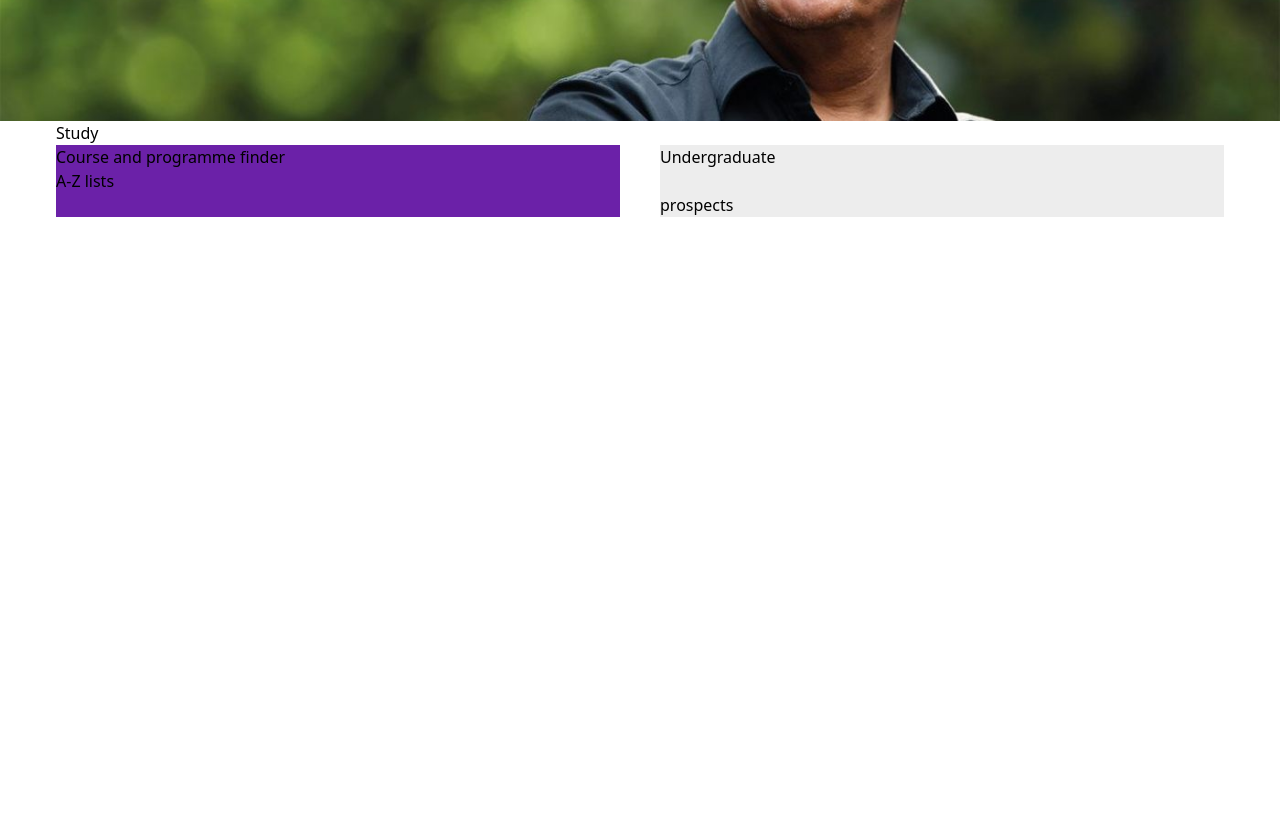
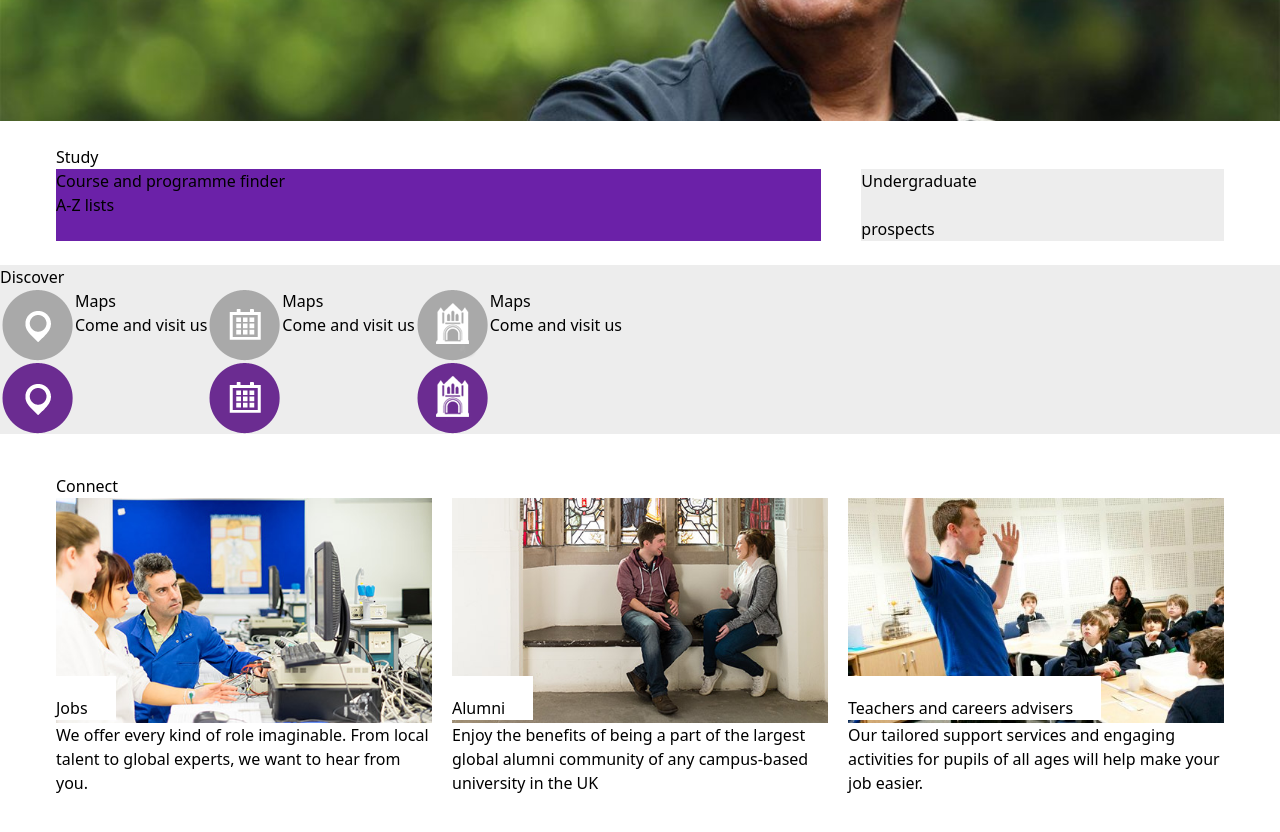
Before and after one commit to Kingcedru/Manchester-Cloned, a website: page index.html in a window 1280 px wide. Shown: the part 440-1272 px from the top of the page. Before the commit the page ends 800 px from the top, so only its background shows below. Drawn offline with Linux system fonts and the light colour scheme.

Commit message:
first commit

```diff
--- a/index.html
+++ b/index.html
@@ -42,12 +42,12 @@
         </div>
       </div>
     </div>
-    <div class="body2 px-14">
+    <div class="body2 px-14 py-6">
       <div class="title">
         <h1>Study</h1>
       </div>
-      <div class="boxes grid grid-cols-2 gap-10">
-        <div class="box1 bg-purple-800">
+      <div class="boxes grid grid-cols-3 gap-10">
+        <div class="box1 bg-purple-800 col-span-2">
           <h1>Course and programme finder</h1>
           <div class="gid1">
             <h1>A-Z lists</h1>
@@ -63,6 +63,62 @@
         </div>
       </div>
     </div>
+    <div class="body3">
+      <div class="disco bg-[#EDEDED]">
+        <h1>Discover</h1>
+        <div class="vectors flex">
+          <div class="maps flex">
+            <img src="img/icon-map-large.png" alt="">
+            <div class="texts">
+              <h1>Maps</h1>
+              <h2>Come and visit us</h2>
+            </div>
+
+          </div>
+          <div class="events flex">
+            <img src="img/icon-events-large.png" alt="">
+            <div class="texts">
+              <h1>Maps</h1>
+              <h2>Come and visit us</h2>
+            </div>
+          </div>
+          <div class="heritage flex">
+            <img src="img/icon-heritage-large.png" alt="">
+            <div class="texts">
+              <h1>Maps</h1>
+              <h2>Come and visit us</h2>
+            </div>
+          </div>
+        </div>
+
+      </div>
+    </div>
+    <div class="body4 my-10 mx-14">
+      <h1>Connect</h1>
+      <div class="containersss grid grid-cols-3 gap-5 ">
+        <div class="container1 relative">
+          <img src="img/Connect-Jobs.jpeg" alt="">
+          <div class="but absolute top-[178px] bg-white pt-5 pr-7 ">
+            <h1>Jobs</h1>
+          </div>
+          <h1>We offer every kind of role imaginable. From local talent to global experts, we want to hear from you.</h1>
+        </div>
+        <div class="container2 relative">
+          <img src="img/Alumni.jpeg" alt="">
+          <div class="but absolute top-[178px] bg-white pt-5 pr-7 ">
+            <h1>Alumni</h1>
+          </div>
+          <h1>Enjoy the benefits of being a part of the largest global alumni community of any campus-based university in the UK</h1>
+        </div>
+        <div class="container3 relative">
+          <img src="img/Teachers-Careers.jpeg" alt="">
+          <div class="but absolute top-[178px] bg-white pt-5 pr-7 ">
+            <h1>Teachers and careers advisers</h1>
+          </div>
+          <h1>Our tailored support services and engaging activities for pupils of all ages will help make your job easier.</h1>
+        </div>
+      </div>
+    </div>
   </div>
 </body>
 </html>
```
Also changed, not shown: dist/output.css, img/Alumni.jpeg (added), img/Connect-Jobs.jpeg (added), img/Teachers-Careers.jpeg (added), img/icon-events-large.png (added), img/icon-heritage-large.png (added), img/icon-map-large.png (added).
